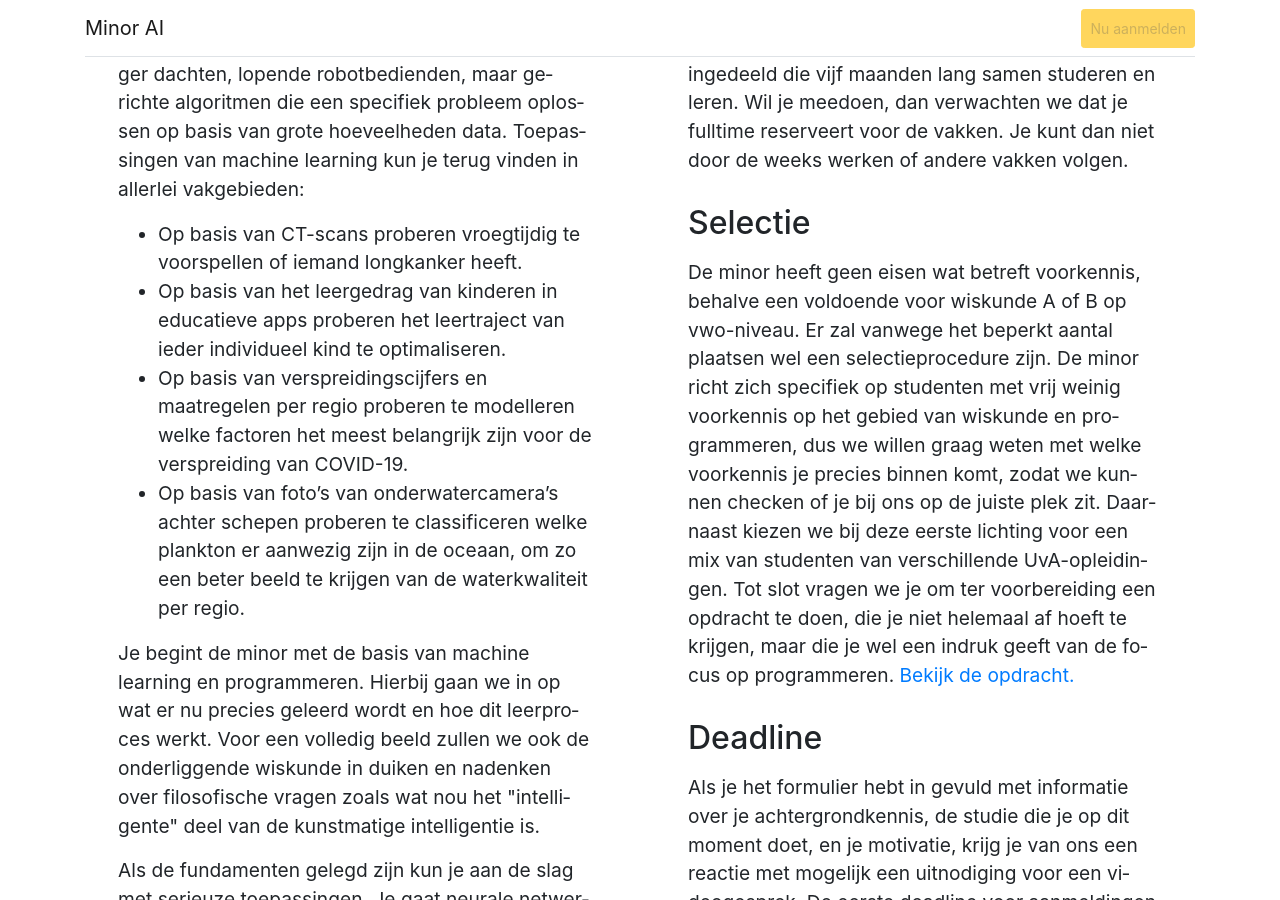
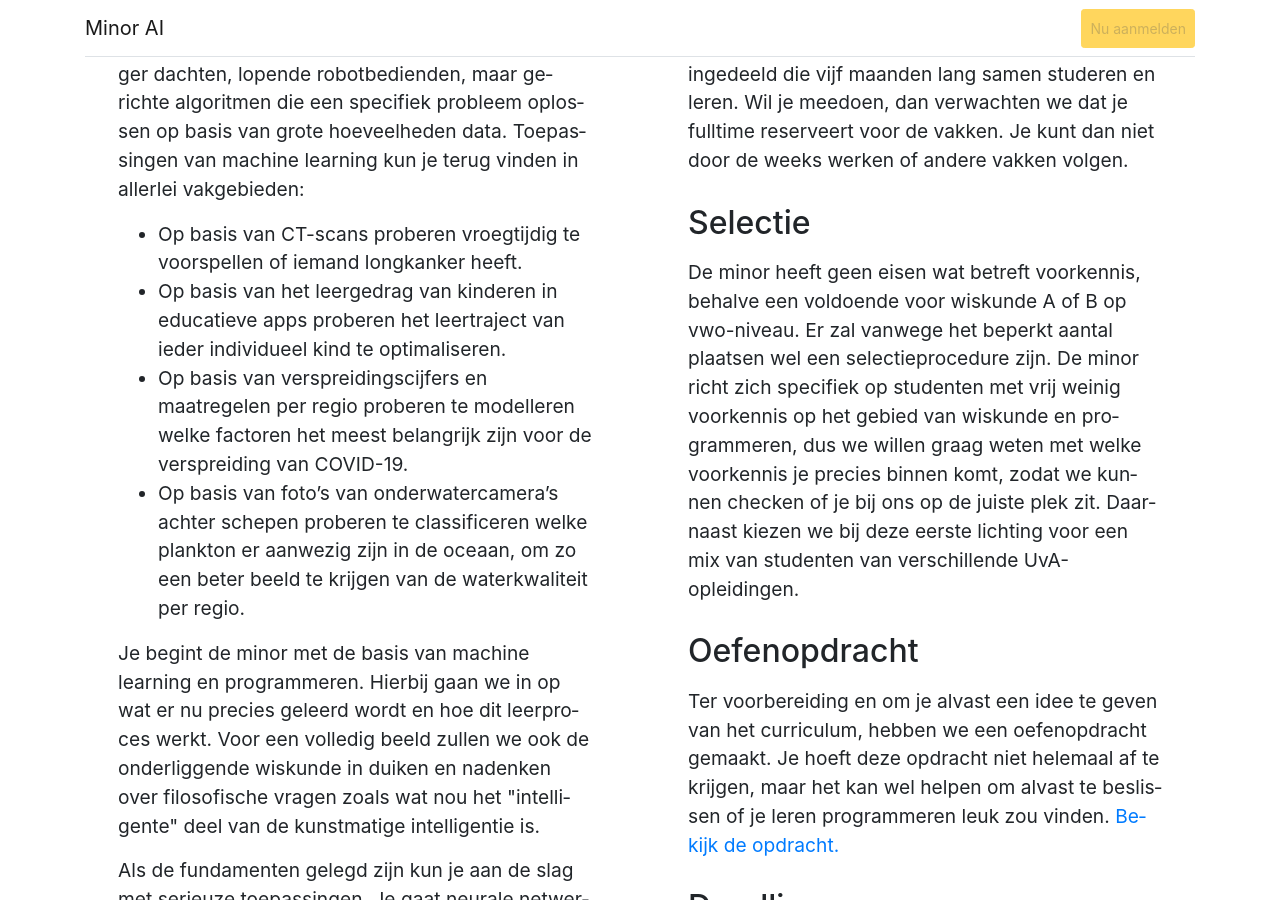
Before and after one commit to tdoolan/info, a Jekyll site: the page built from minoren/minai/index.html, in a window 1280 px wide and 900 px high, scrolled down 1734 px. Built offline with Jekyll 4.4.1, drawn with Linux system fonts in a browser that asks for light colours.

Commit message:
opdracht apart

```diff
--- a/minoren/minai/index.html
+++ b/minoren/minai/index.html
@@ -60,12 +60,16 @@ title: Minor AI
                 gebied van wiskunde en programmeren, dus we willen graag weten met welke voorkennis
                 je precies binnen komt, zodat we kunnen checken of je bij ons op de juiste plek
                 zit. Daarnaast kiezen we bij deze eerste lichting voor een mix van studenten van
-                verschillende UvA-opleidingen. Tot slot vragen we je om ter voorbereiding een
-                opdracht te doen, die je niet helemaal af hoeft te krijgen, maar die je wel een
-                indruk geeft van de focus op programmeren. <a href="intro.html">Bekijk de opdracht.</a>
+                verschillende UvA-opleidingen.
+            </p>
+            <h2>Oefenopdracht</h2>
+            <p class="display-6">
+                Ter voorbereiding en om je alvast een idee te geven van het curriculum, hebben we
+                een oefenopdracht gemaakt. Je hoeft deze opdracht niet helemaal af te krijgen,
+                maar het kan wel helpen om alvast te beslissen of je leren programmeren leuk
+                zou vinden. <a href="intro.html">Bekijk de opdracht.</a>
             </p>
             <h2>Deadline</h2>
-
             <p class="display-6">
                 Als je het formulier hebt in gevuld met informatie over je achtergrondkennis, de studie die je op
                 dit moment doet, en je motivatie, krijg je van ons een reactie met mogelijk een
```
